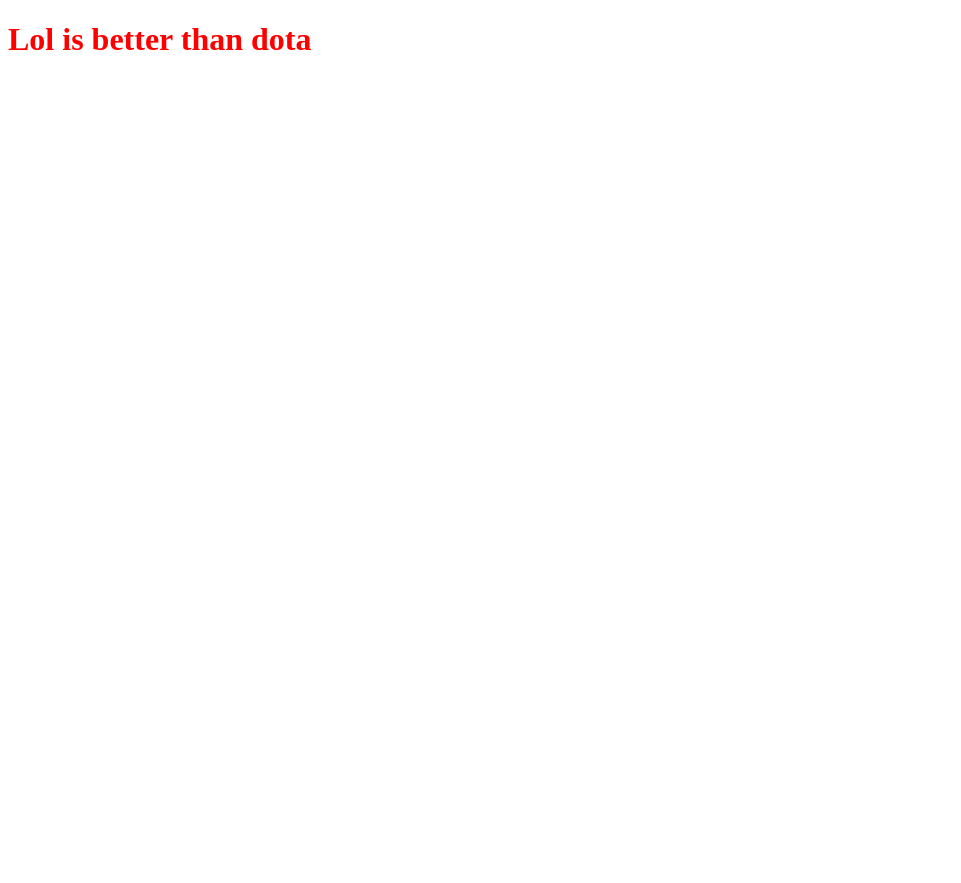
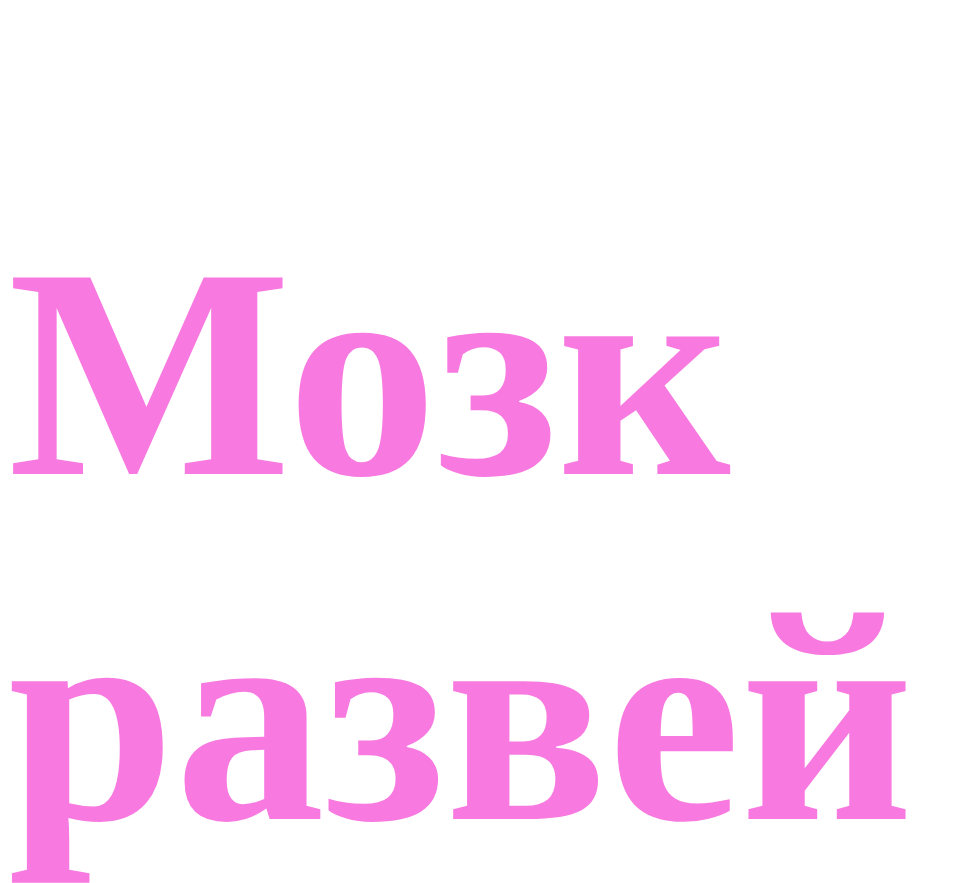
Before and after one commit to Zentawrus/Zentawrus.github.io, a plain HTML site: page index.html in a window 1280 px wide. Shown: the top 883 px of the page, without its empty margins (0-961 px from the left). Before the commit the page ends 800 px from the top, so only its background shows below. Drawn offline with Linux system fonts and the light colour scheme.

Commit message:
test mozk

```diff
--- a/index.html
+++ b/index.html
@@ -6,6 +6,6 @@
 	    <title>Mass love</title>
     </head>
     <body>
-    	<h1>Lol is better than dota</h1>
+    	<h1 id="mozk">Мозк развей пж</h1>
     </body>
 </html>
--- a/stylesheets/main.css
+++ b/stylesheets/main.css
@@ -1,3 +1,5 @@
-h1 {
-	color: red;
+#mozk {
+	font-size: 300px;
+	color: #F879E0FF;
+
 }
```
